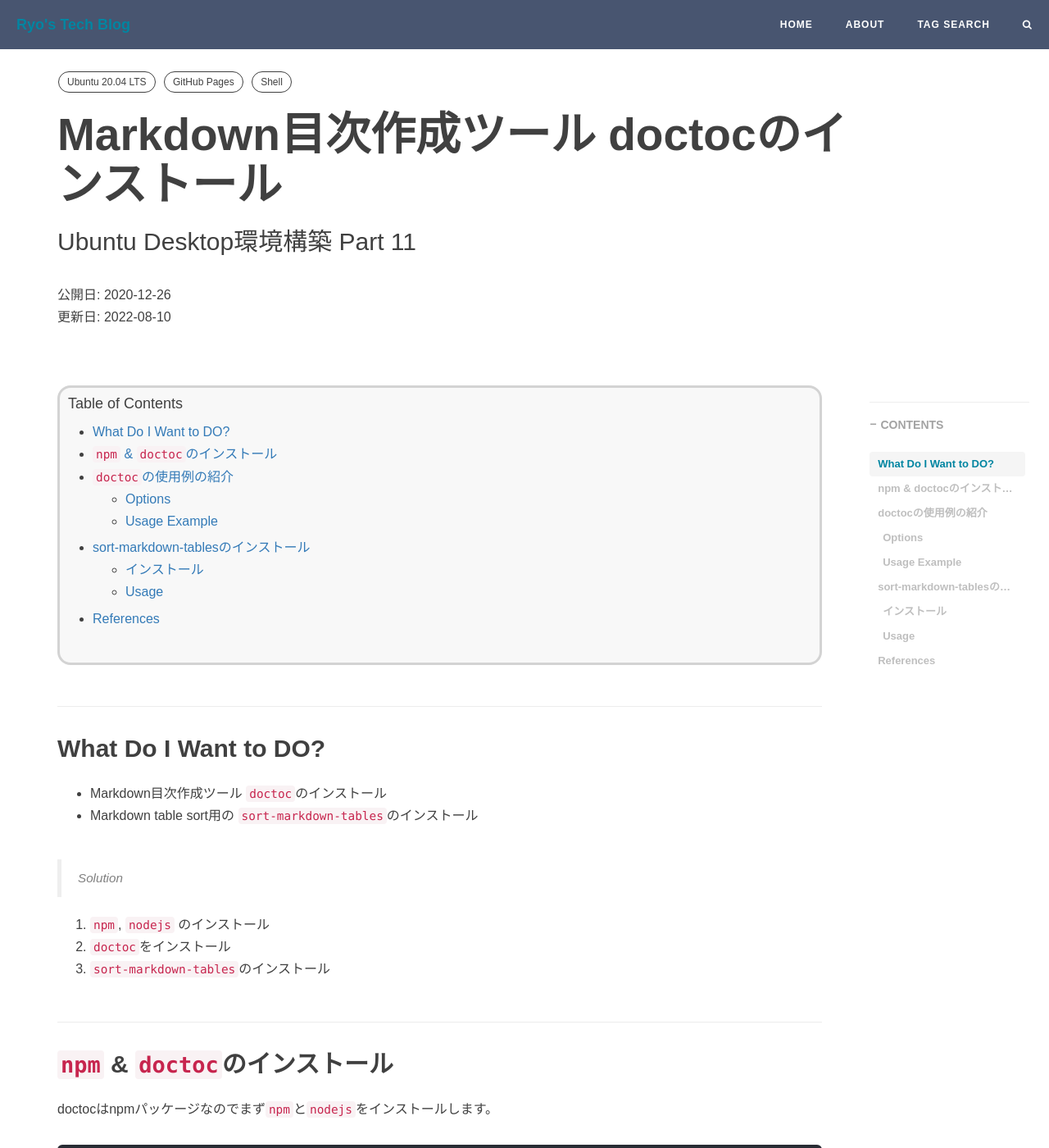
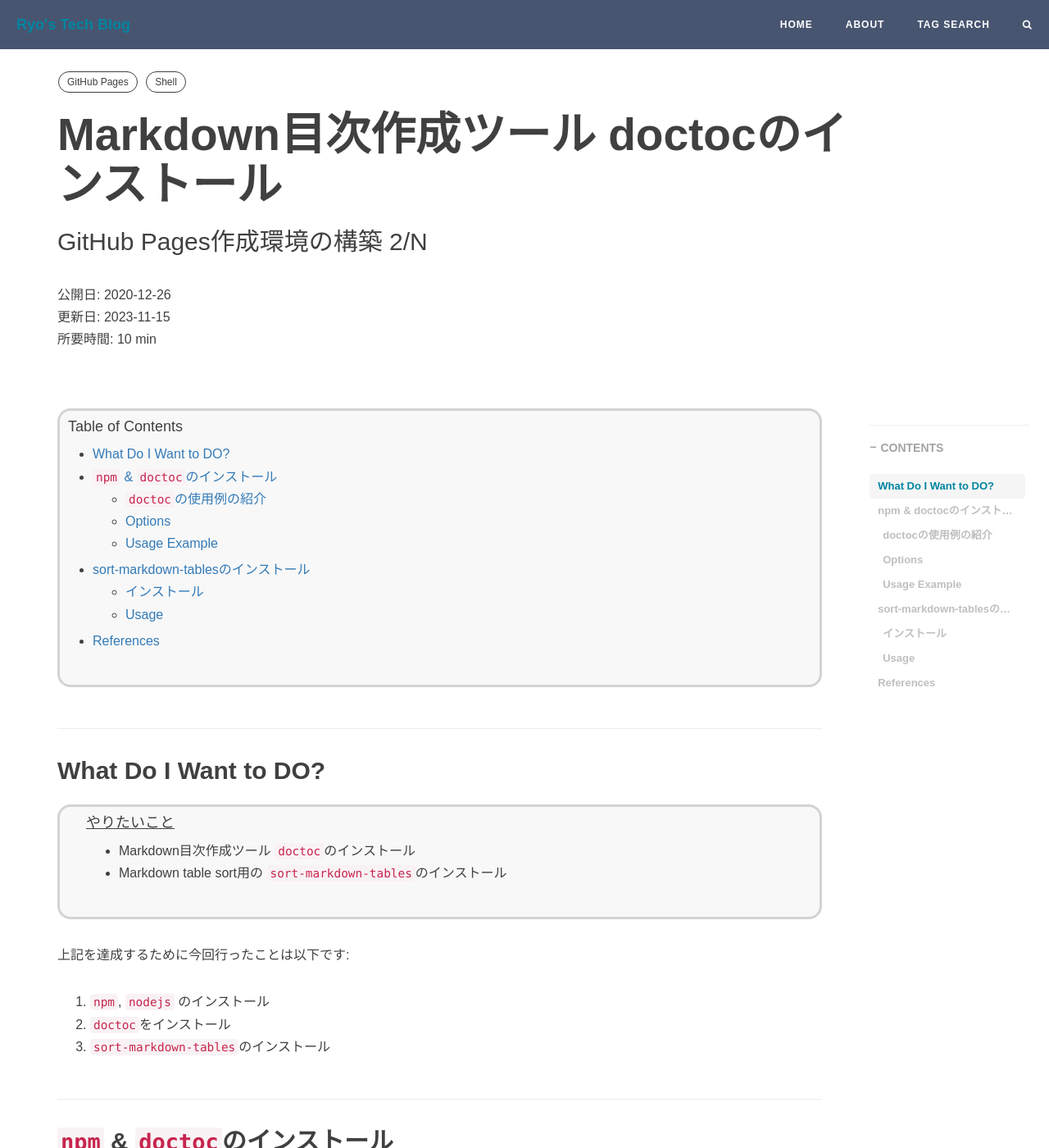
Before and after one commit to RyoNakagami/RyoNakagami.github.io, a Jekyll site: the page built from _posts/2020-12-26-ubuntu-doctoc.md, in a window 1280 px wide and 1400 px high. Shown: the whole window at 82% size. Built offline with Jekyll 4.4.1, drawn with Linux system fonts in a browser that asks for light colours; comment, search, counter and statistics services are not loaded; some of the changed text lies outside the part shown.

Commit message:
fix series index

```diff
--- a/_posts/2020-12-26-ubuntu-doctoc.md
+++ b/_posts/2020-12-26-ubuntu-doctoc.md
@@ -1,16 +1,15 @@
 ---
 layout: post
 title: "Markdown目次作成ツール doctocのインストール"
-subtitle: "Ubuntu Desktop環境構築 Part 11"
+subtitle: "GitHub Pages作成環境の構築 2/N"
 author: "Ryo"
 header-style: text
 header-mask: 0.0
 catelog: true
-mathjax: true
-last_modified_at: 2022-08-10
+reading_time: 10
+last_modified_at: 2023-11-15
 tags:
 
-- Ubuntu 20.04 LTS
 - GitHub Pages
 - Shell
 ---
@@ -24,7 +23,7 @@ tags:
 
 - [What Do I Want to DO?](#what-do-i-want-to-do)
 - [`npm` & `doctoc`のインストール](#npm--doctoc%E3%81%AE%E3%82%A4%E3%83%B3%E3%82%B9%E3%83%88%E3%83%BC%E3%83%AB)
-- [`doctoc`の使用例の紹介](#doctoc%E3%81%AE%E4%BD%BF%E7%94%A8%E4%BE%8B%E3%81%AE%E7%B4%B9%E4%BB%8B)
+  - [`doctoc`の使用例の紹介](#doctoc%E3%81%AE%E4%BD%BF%E7%94%A8%E4%BE%8B%E3%81%AE%E7%B4%B9%E4%BB%8B)
   - [Options](#options)
   - [Usage Example](#usage-example)
 - [sort-markdown-tablesのインストール](#sort-markdown-tables%E3%81%AE%E3%82%A4%E3%83%B3%E3%82%B9%E3%83%88%E3%83%BC%E3%83%AB)
@@ -39,10 +38,15 @@ tags:
 
 ## What Do I Want to DO?
 
+<div style='padding-left: 2em; padding-right: 2em; border-radius: 1em; border-style:solid; border-color:#D3D3D3; background-color:#F8F8F8'>
+<p class="h4"><ins>やりたいこと</ins></p>
+
 - Markdown目次作成ツール `doctoc`のインストール
 - Markdown table sort用の `sort-markdown-tables`のインストール
 
-> Solution
+</div>
+
+上記を達成するために今回行ったことは以下です:
 
 1. `npm`, `nodejs` のインストール
 2. `doctoc`をインストール
```
Also changed, not shown: other parts of _posts/2020-12-26-ubuntu-doctoc.md (+2 -2 lines), _posts/2020-10-13-Blog-development.md (+2 -1 lines), _posts/2020-12-27-ubuntu-jekyll-install.md (+3 -3 lines).
